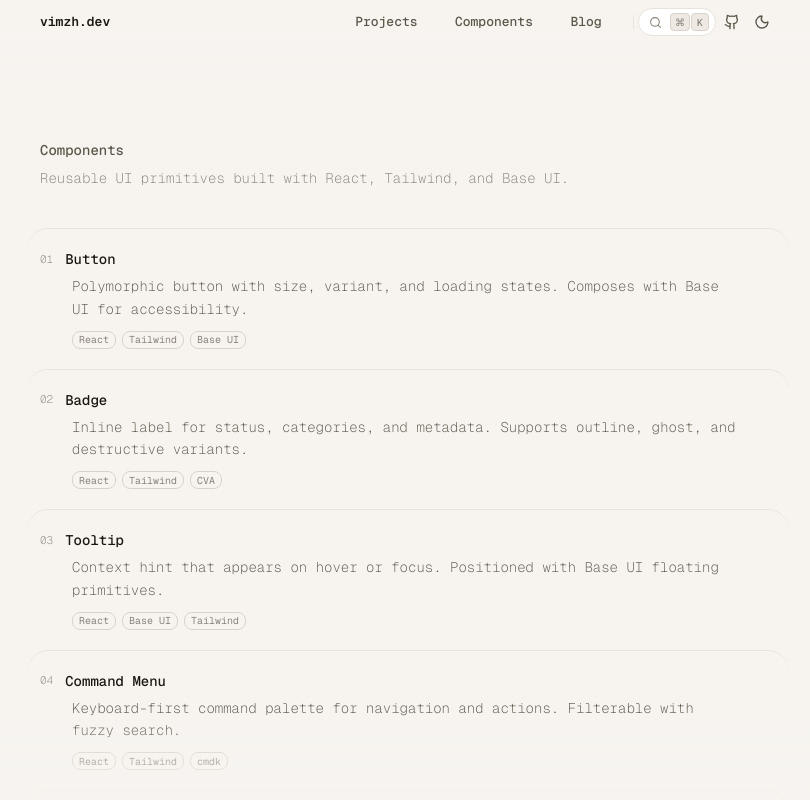
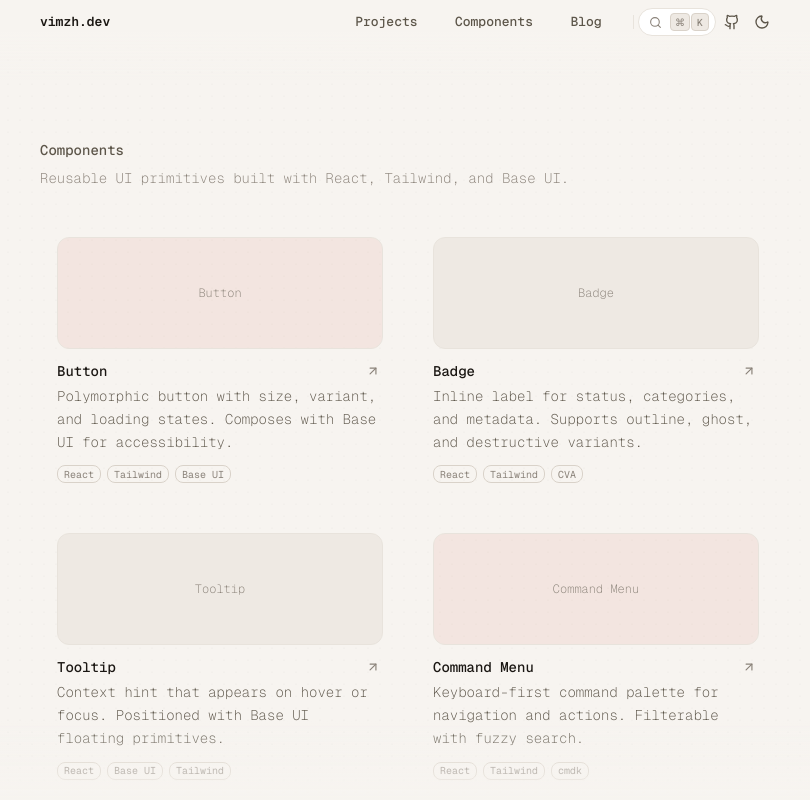
Before and after one commit to vimzh/vimzh.dev, a Next.js app: page /components in a window 1280 px wide. Shown: the top 800 px of the page, without its empty margins (232-1042 px from the left). Built offline with nearby package versions, Linux system fonts and the light colour scheme; no server answers.

Commit message:
revert: restore original card layout for components page
Keep design consistency with the rest of the site instead of the
catalogue list layout.

```diff
--- a/src/app/components/page.tsx
+++ b/src/app/components/page.tsx
@@ -3,6 +3,7 @@ import Link from "next/link";
 
 import { Badge } from "@/components/ui/badge";
 import { components } from "@/lib/content";
+import { cn } from "@/lib/utils";
 
 import type { Metadata } from "next";
 
@@ -25,26 +26,41 @@ export default function ComponentsPage() {
         Reusable UI primitives built with React, Tailwind, and Base UI.
       </p>
 
-      <div className="mt-10 flex flex-col">
-        {components.map((component, i) => (
-          <Link
+      <div className="mt-8 grid grid-cols-1 gap-4 sm:grid-cols-2">
+        {components.map((component) => (
+          <div
             key={component.name}
-            href={component.href}
-            className="group/row relative flex items-start justify-between gap-6 border-t border-border-subtle py-5 -mx-3 px-3 rounded-lg transition-all duration-[var(--duration-fast)] ease-[var(--ease-out)] hover:bg-background hover:border-transparent hover:shadow-md"
+            className="group/card flex flex-col rounded-lg border border-transparent p-4 transition-all duration-[var(--duration-fast)] ease-[var(--ease-out)] hover:border-border-subtle hover:bg-background hover:shadow-md"
           >
-            <div className="min-w-0 flex-1">
-              <div className="flex items-center gap-3">
-                <span className="font-mono text-[11px] tabular-nums text-foreground-tertiary">
-                  {String(i + 1).padStart(2, "0")}
+            <div
+              className={cn(
+                "flex h-28 items-center justify-center rounded-md border border-border-subtle",
+                component.previewBg,
+              )}
+            >
+              <span className="text-xs text-foreground-tertiary select-none">
+                {component.name}
               </span>
+            </div>
+
+            <div className="mt-3 flex items-start justify-between gap-2">
               <span className="text-sm font-medium text-foreground">
                 {component.name}
               </span>
+              <Link
+                href={component.href}
+                className="flex h-5 w-5 shrink-0 items-center justify-center rounded text-foreground-tertiary transition-colors duration-[var(--duration-fast)] ease-[var(--ease-out)] hover:text-foreground"
+                aria-label={`View ${component.name}`}
+              >
+                <ArrowUpRight size={14} />
+              </Link>
             </div>
-              <p className="mt-1.5 pl-8 text-sm leading-relaxed text-foreground-secondary">
+
+            <p className="mt-1 text-sm leading-relaxed text-foreground-secondary">
               {component.description}
             </p>
-              <div className="mt-2.5 flex flex-wrap gap-1.5 pl-8">
+
+            <div className="mt-3 flex flex-wrap gap-1.5">
               {component.tags.map((tag) => (
                 <Badge
                   key={tag}
@@ -56,13 +72,7 @@ export default function ComponentsPage() {
               ))}
             </div>
           </div>
-
-            <div className="shrink-0 pt-0.5 text-foreground-tertiary opacity-0 transition-opacity duration-[var(--duration-fast)] ease-[var(--ease-out)] group-hover/row:opacity-100">
-              <ArrowUpRight size={14} />
-            </div>
-          </Link>
         ))}
-        <div className="border-t border-border-subtle" />
       </div>
     </section>
   );
```
Lines whose indentation alone changed are shown as unchanged.
